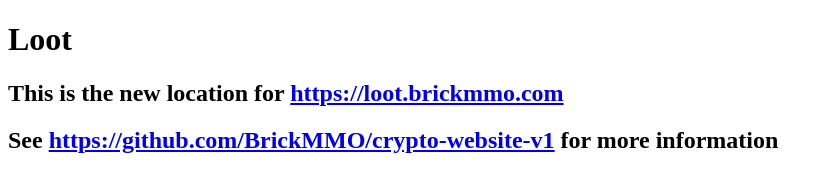
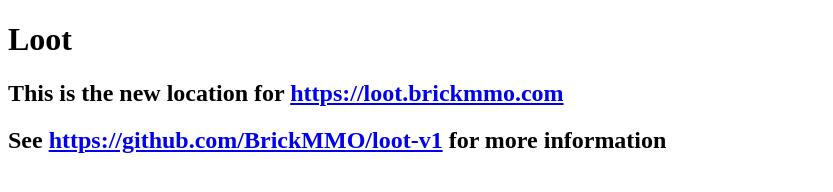
Before and after one commit to sekander/loot-v1, a plain HTML site: page index.html in a window 1280 px wide. Shown: the whole page, without its empty margins (0-833 px from the left). Drawn offline with Linux system fonts and the light colour scheme.

Commit message:
Update index.html

```diff
--- a/index.html
+++ b/index.html
@@ -13,8 +13,8 @@
     </h2>
     <h2>
       See
-      <a href="https://github.com/BrickMMO/crypto-website-v1"
-        >https://github.com/BrickMMO/crypto-website-v1</a
+      <a href="https://github.com/BrickMMO/loot-v1"
+        >https://github.com/BrickMMO/loot-v1</a
       >
       for more information
     </h2>
```
